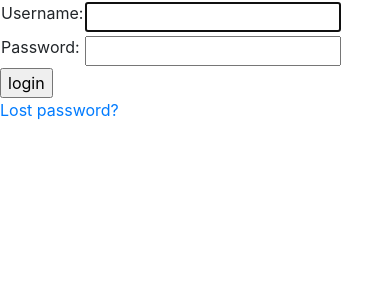
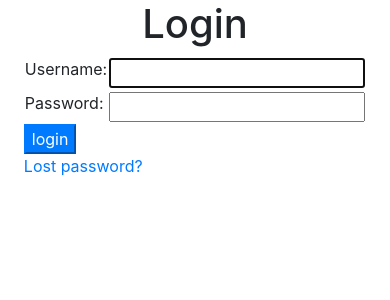
Before and after one commit to CS130-W20/team-A9, a Django app: page /accounts/login/ in a window 390 px wide. Shown: the part 56-356 px from the top of the page. Run offline with Django 3.2, Linux system fonts and the light colour scheme; parts of the project's set-up code (start-up, migrations or seed data) failed here and were passed over; some libraries are stand-ins or nearby versions.

Commit message:
logincss (#54)

```diff
--- a/homeyess/templates/registration/login.html
+++ b/homeyess/templates/registration/login.html
@@ -14,7 +14,9 @@
       <p>Please login to see this page.</p>
     {% endif %}
   {% endif %}
-
+  <h1 class="row justify-content-center">Login</h1>
+  <div class="container">
+    <div class="row justify-content-center">
       <form method="post" action="{% url 'login' %}">
         {% csrf_token %}
         <table>
@@ -27,11 +29,14 @@
             <td>{{ form.password }}</td>
           </tr>
         </table>
-    <input type="submit" value="login" />
+        <input type="submit" class="btn-primary" value="login" />
         <input type="hidden" name="next" value="{{ next }}" />
-  </form>
-
         {# Assumes you setup the password_reset view in your URLconf #}
         <p><a href="{% url 'password_reset' %}">Lost password?</a></p>
+      </form>
+    </div>
+  </div>
+
+
 
 {% endblock %}
--- a/homeyess/templates/registration/signup.html
+++ b/homeyess/templates/registration/signup.html
@@ -18,7 +18,6 @@
       <button type="submit" class="btn-primary">Sign up</button>
     </form>
   </div>
-  <div class="col-md-4"></div>
 </div>
 
 {% endblock %}
```
Lines whose indentation alone changed are shown as unchanged.
